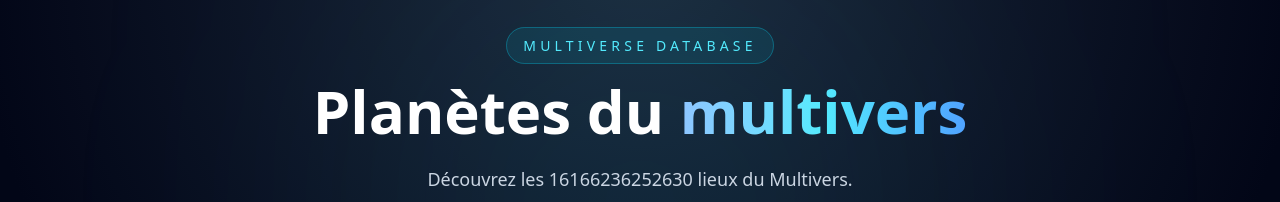
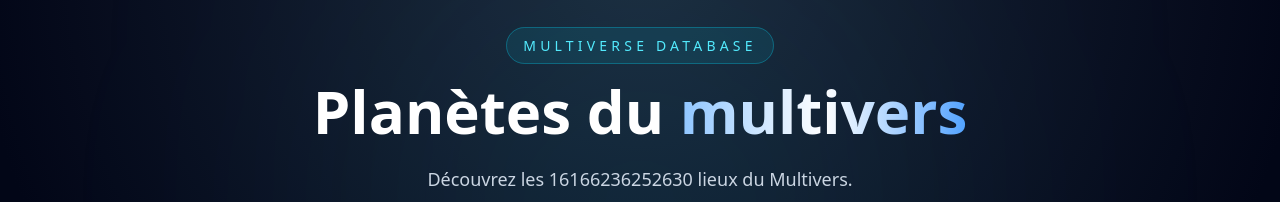
Before and after one commit to GabrielAlbinet/rickmorty, an Angular app: page /locations in a window 1280 px wide. Shown: the part 128-330 px from the top of the page. Built offline with nearby package versions, Linux system fonts and the light colour scheme; no server answers.

Commit message:
rectification couleur titre page locations

```diff
--- a/src/app/features/locations/pages/locations/locations.html
+++ b/src/app/features/locations/pages/locations/locations.html
@@ -20,7 +20,7 @@
       <h1 class="mt-6 text-5xl font-black md:text-6xl">
         Planètes du
         <span
-          class="bg-gradient-to-r from-blue-300 via-cyan-300 to-blue-400 bg-clip-text text-transparent"
+          class="bg-gradient-to-r from-blue-300 via-white to-blue-400 bg-clip-text text-transparent"
         >
           multivers
         </span>
```
